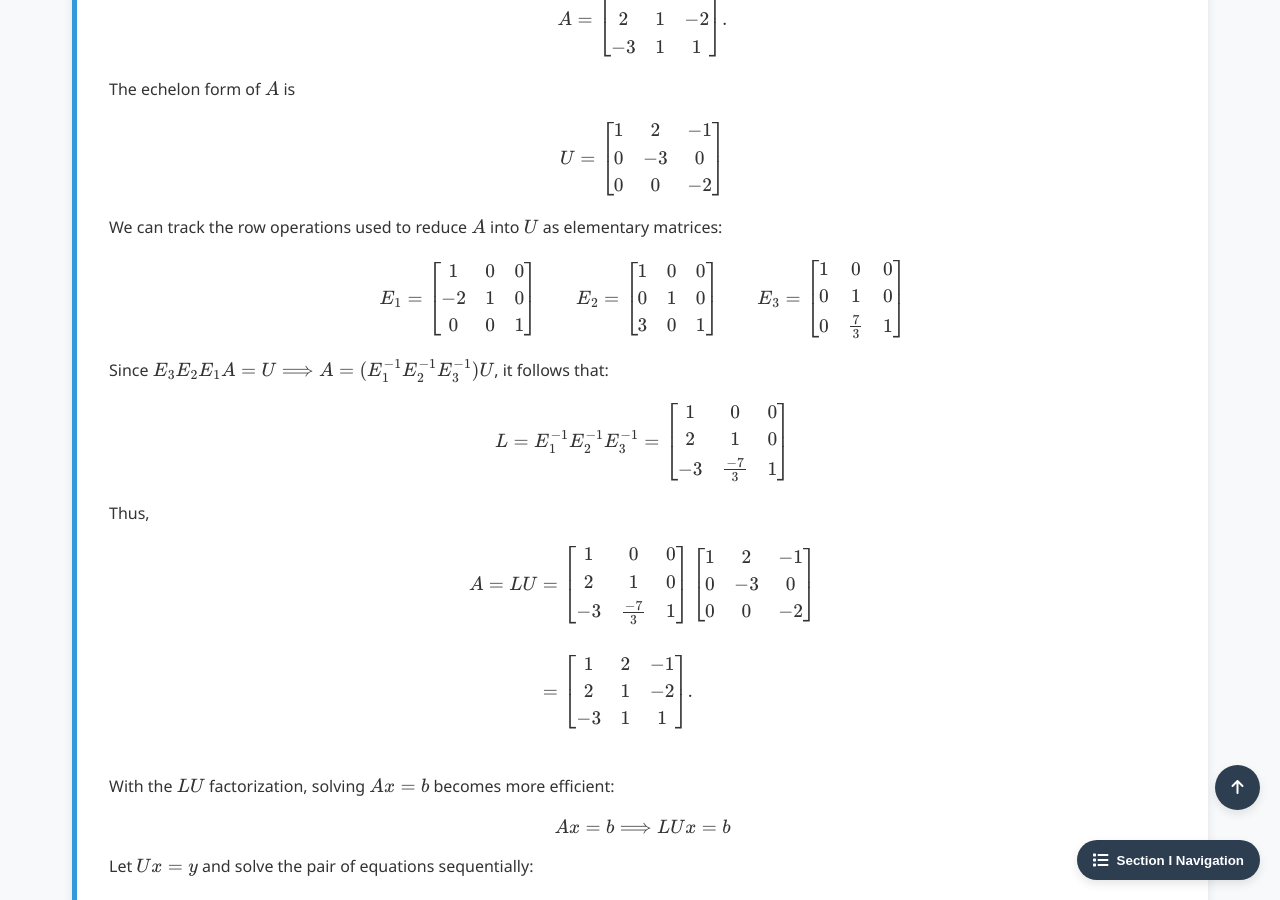
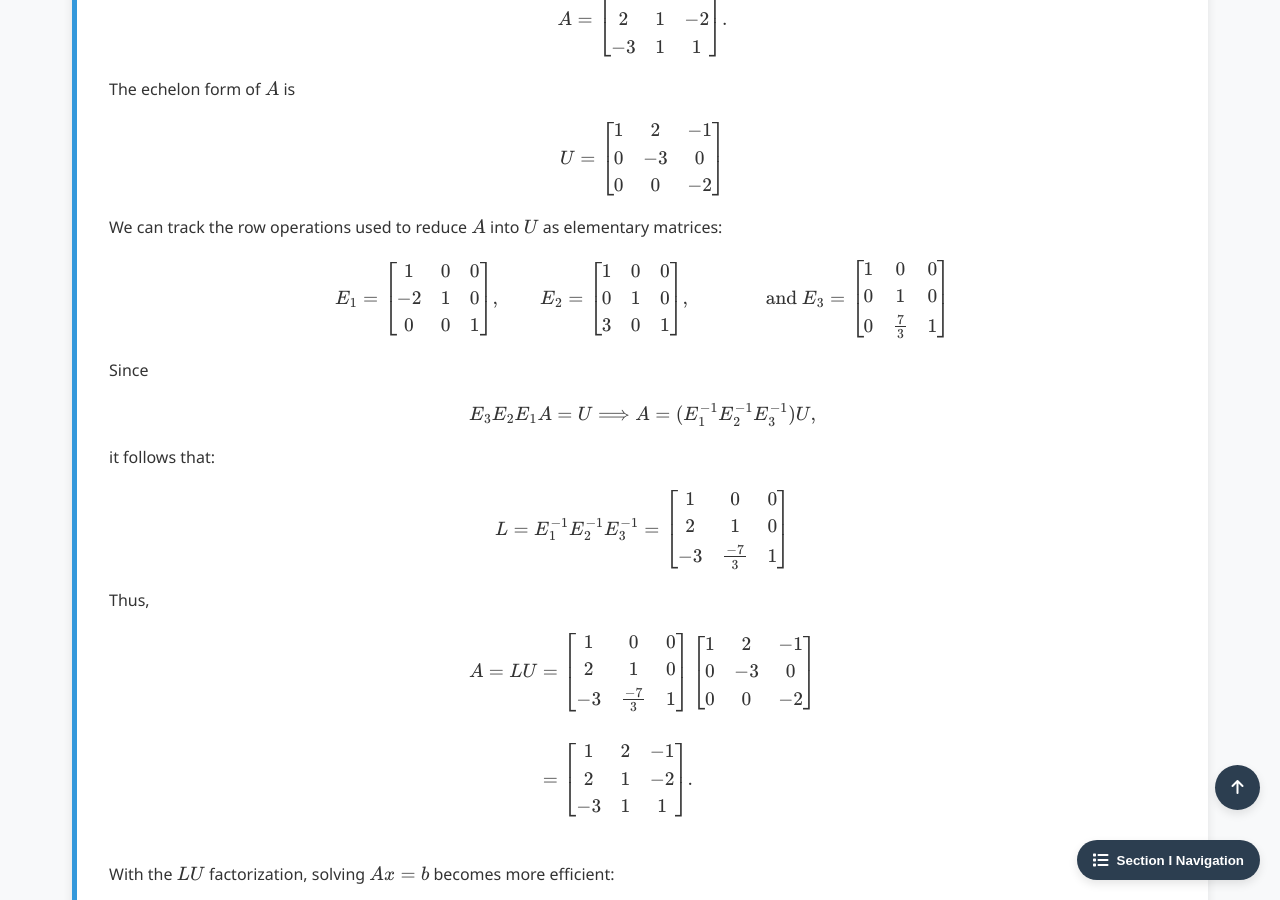
Before and after one commit to Yusukey01/yusukey01.github.io, a Jekyll site: the page built from Mathematics/Linear_algebra/matrix_algebra.html, in a window 1280 px wide and 900 px high, scrolled down 7814 px. Built offline with Jekyll 4.4.1, drawn with Linux system fonts in a browser that asks for light colours; some of the changed text lies outside the part shown.

Commit message:
Updated Section 1-3

```diff
--- a/Mathematics/Linear_algebra/matrix_algebra.html
+++ b/Mathematics/Linear_algebra/matrix_algebra.html
@@ -459,14 +459,23 @@ uses_python: false
             The echelon form of \(A\) is
             \[U = \begin{bmatrix} 1 & 2 & -1 \\ 0 & -3 & 0 \\ 0 & 0 & -2 \end{bmatrix}\]
             We can track the row operations used to reduce \(A\) into \(U\) as elementary matrices:
-            \[E_1 = \begin{bmatrix} 1 & 0 & 0 \\ -2 & 1 & 0\\ 0 & 0 & 1 \end{bmatrix}
+            \[
+            \begin{align*}
+             &E_1 = \begin{bmatrix} 1 & 0 & 0 \\ -2 & 1 & 0\\ 0 & 0 & 1 \end{bmatrix},
              \qquad
-             E_2 = \begin{bmatrix} 1 & 0 & 0 \\ 0 & 1 & 0\\ 3 & 0 & 1 \end{bmatrix}
+             E_2 = \begin{bmatrix} 1 & 0 & 0 \\ 0 & 1 & 0\\ 3 & 0 & 1 \end{bmatrix},
              \qquad
-             E_3 = \begin{bmatrix} 1 & 0 & 0 \\ 0 & 1 & 0\\ 0 & \frac{7}{3} & 1 \end{bmatrix}
+             &\text{and } E_3 = \begin{bmatrix} 1 & 0 & 0 \\ 0 & 1 & 0\\ 0 & \frac{7}{3} & 1 \end{bmatrix}
+            \end{align*}
             \]
-            Since \(E_3E_2E_1A = U \Longrightarrow A = (E_1^{-1}E_2^{-1}E_3^{-1})U\), it follows that:
-            \[L = E_1^{-1}E_2^{-1}E_3^{-1} = \begin{bmatrix} 1 & 0 & 0 \\ 2 & 1 & 0 \\ -3 & \frac{-7}{3} & 1 \end{bmatrix} \]
+            Since
+            \[
+            E_3E_2E_1A = U \Longrightarrow A = (E_1^{-1}E_2^{-1}E_3^{-1})U,
+            \]
+            it follows that:
+            \[
+            L = E_1^{-1}E_2^{-1}E_3^{-1} = \begin{bmatrix} 1 & 0 & 0 \\ 2 & 1 & 0 \\ -3 & \frac{-7}{3} & 1 \end{bmatrix}
+            \]
             Thus,
             \[
             \begin{align*}
```
Also changed, not shown: other parts of Mathematics/Linear_algebra/matrix_algebra.html (+2 -2 lines).
